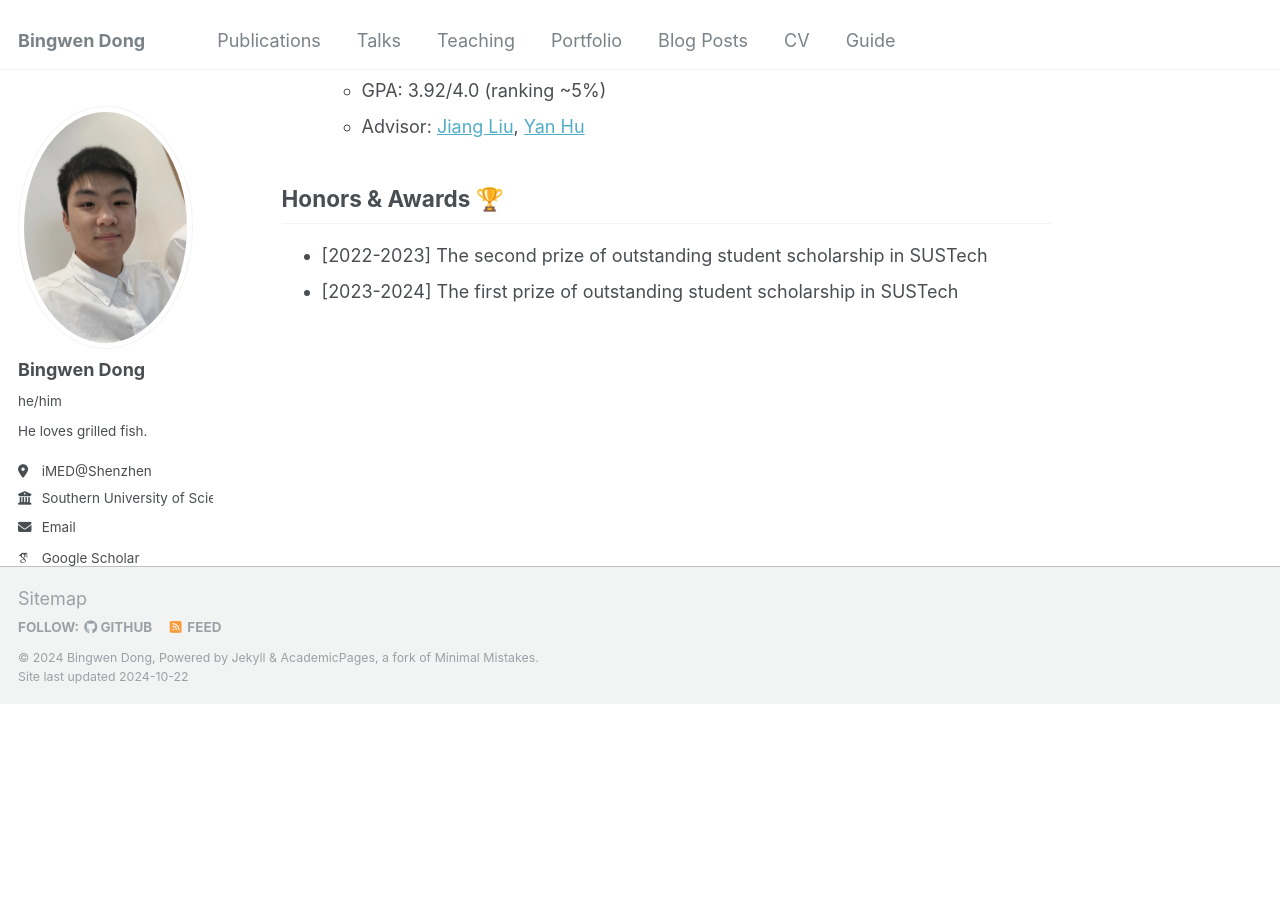
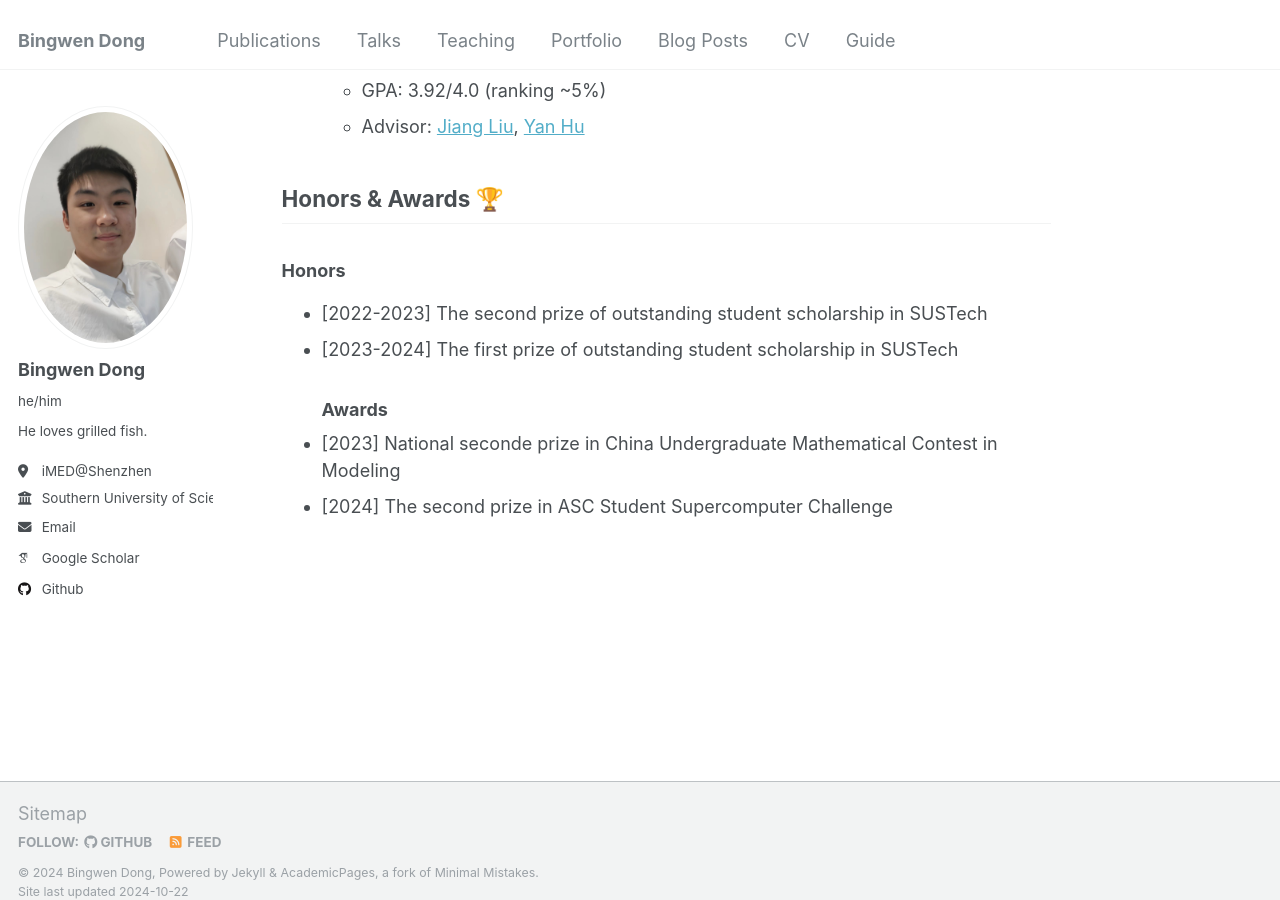
Before and after one commit to SheepDoctor/SheepDoctor.github.io, a Jekyll site: the page built from _pages/about.md, in a window 1280 px wide and 900 px high, scrolled down 659 px. Built offline with Jekyll 4.4.1, drawn with Linux system fonts in a browser that asks for light colours; some web fonts are replaced; before the commit the page ends 1363 px from its top, so only the background shows below that.

Commit message:
Update about.md

```diff
--- a/_pages/about.md
+++ b/_pages/about.md
@@ -23,6 +23,9 @@ I am Bingwen Dong (董炳闻). I am currently persuing my Bachelor's degree at [
   - Advisor: [Jiang Liu](https://scholar.google.com.hk/citations?user=NHt3fUcAAAAJ), [Yan Hu](https://scholar.google.com/citations?user=rYLooucAAAAJ&hl=ja)
 
 ## Honors & Awards 🏆
-
+### Honors
 - [2022-2023] The second prize of outstanding student scholarship in SUSTech
 - [2023-2024] The first prize of outstanding student scholarship in SUSTech
+### Awards
+- [2023] National seconde prize in China Undergraduate Mathematical Contest in Modeling
+- [2024] The second prize in ASC Student Supercomputer Challenge
```
